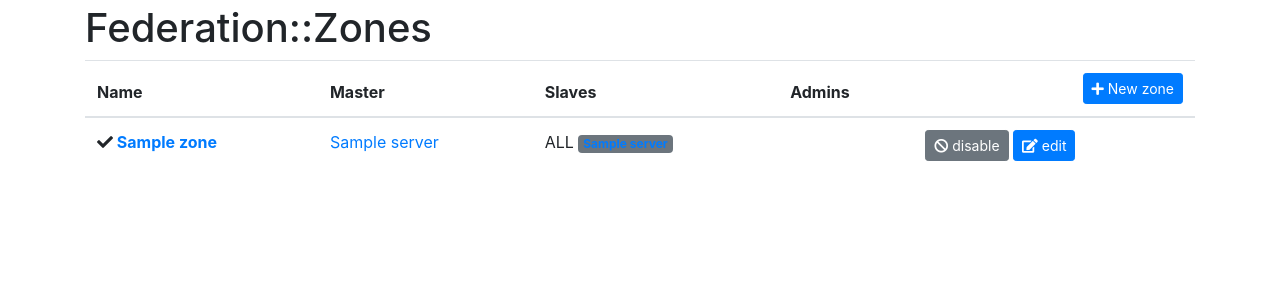
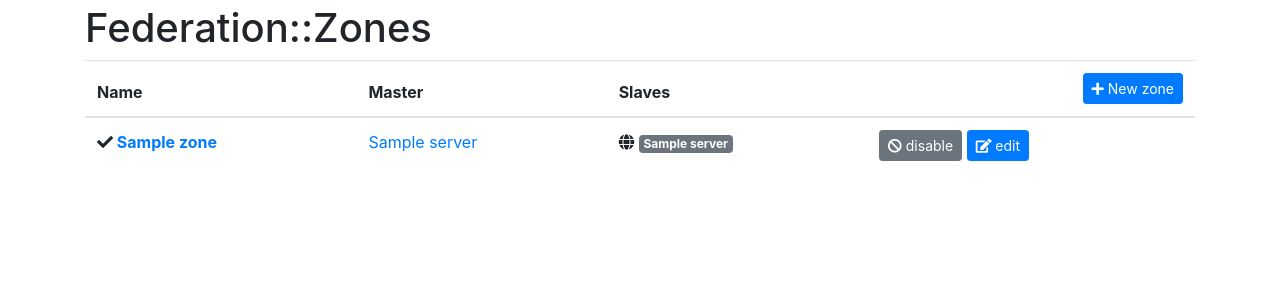
Before and after one commit to nafur/pydnsui, a Django app: page /federation/zone in a window 1280 px wide. Shown: the part 56-356 px from the top of the page. Run offline with Django 3.2, Linux system fonts and the light colour scheme; a user stored in the database is signed in; tables that the repository leaves empty hold one stand-in row (values such as "Sample post"); some libraries are stand-ins or nearby versions.

Commit message:
Working on federation zone list.

```diff
--- a/federation/templates/federation/zone_list.html
+++ b/federation/templates/federation/zone_list.html
@@ -12,7 +12,6 @@
 			<th>Name</th>
 			<th>Master</th>
 			<th>Slaves</th>
-			<th>Admins</th>
 			<th><a class="btn btn-sm btn-primary float-right" href="{% url 'fed:zone-create' %}">{% fa5_icon 'plus' %} New zone</a></th>
 		</tr>
 	</thead>
@@ -21,14 +20,11 @@
 		<th>{% enabled_icon zone %} <a href="{{ zone.get_absolute_url }}">{{ zone.name }}</a></th>
 		<td><a href="{{ zone.master.get_absolute_url }}">{{ zone.master.name }}</a></td>
 		<td>
-			{% if zone.slaves_all %}
-			ALL
-			{% endif %}
+			{% if zone.slaves_all %}{% fa5_icon 'globe' title='use all' %}{% endif %}
 			{% for s in zone.slaves.all %}
-			<span class="badge badge-secondary"><a href="{{ s.get_absolute_url }}">{{ s.name }}</a></span>
+			<a href="{{ s.get_absolute_url }}"><span class="badge badge-secondary">{{ s.name }}</span></a>
 			{% endfor %}
 		</td>
-		<td>{% for u in zone.admins.all %}<span class="badge badge-secondary">{{ u.username }}</span>{% endfor %}</td>
 		<td>
 			{% if zone.enabled %}
 				<a class="btn btn-sm btn-secondary" href="{% url 'fed:zone-disable' zone.pk %}">{% fa5_icon 'ban' %} disable</a>
```
